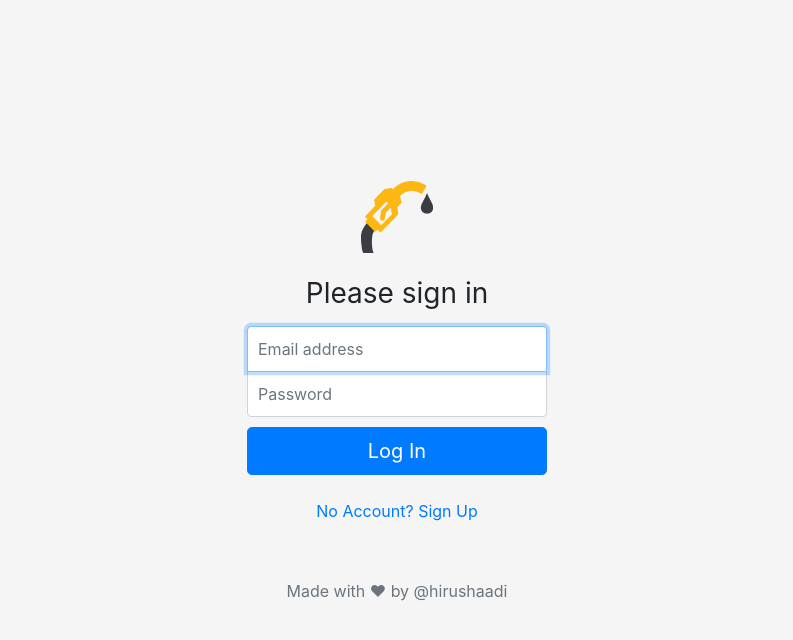
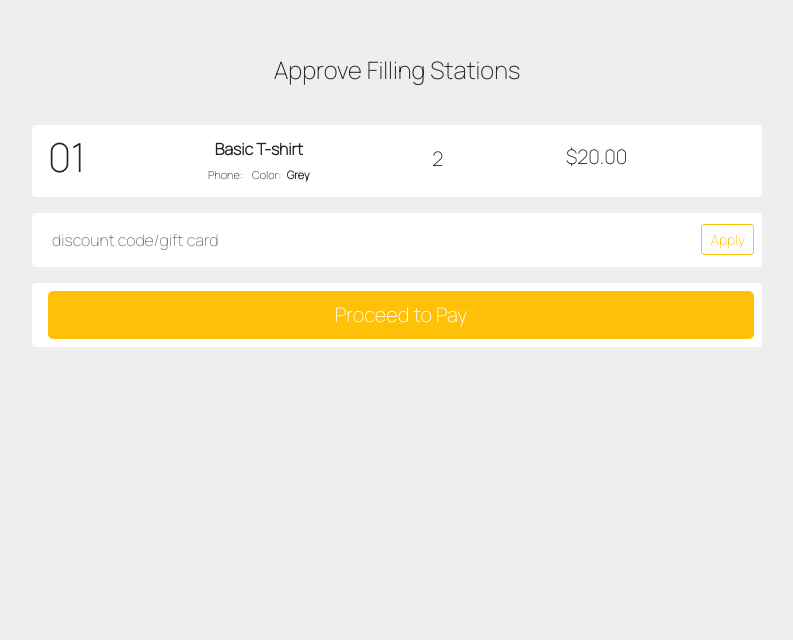
Before and after one commit to hirusha-adi/Fuel-Availability, a Flask app: template templates/accept.html in a window 1280 px wide. Shown: the top 640 px of the page, without its empty margins (243-1036 px from the left). Run offline with Flask 2, Linux system fonts and the light colour scheme; the template is opened without the code that fills it, so the values that code supplies are empty; parts of the project's set-up code (start-up, migrations or seed data) failed here and were passed over.

Commit message:
Update accept.html

```diff
--- a/templates/accept.html
+++ b/templates/accept.html
@@ -3,40 +3,92 @@
 {% block title %}Approve | Fuel Availability{% endblock %}
 
 {% block head %}
-<link rel="stylesheet" href="{{ url_for('static', filename='css/login.css') }}" />
+<link rel="stylesheet" href="{{ url_for('static', filename='css/accept.css') }}" />
 {% endblock %}
 
 {% block body %}
 
-<form class="form-signin" method="post" action="{{ url_for('login') }}">
-    <a href="{{ url_for('index') }}">
-        <img class="mb-4" src="{{ url_for('static', filename='images/logo.png') }}" alt="" width="72" height="72">
-    </a>
-    <h1 class="h3 mb-3 font-weight-normal">
-        Please sign in
-    </h1>
-    <label for="email" class="sr-only">
-        Email address
-    </label>
-    <input type="email" id="email" name="email" class="form-control" placeholder="Email address" required=""
-        autofocus="">
-    <label for="password" class="sr-only">
-        Password
-    </label>
-    <input type="password" id="password" name="password" class="form-control" placeholder="Password" required="">
-    <button class="btn btn-lg btn-primary btn-block" type="submit">
-        Log In
-    </button>
-    <br>
-    <label>
-        <a href="{{ url_for('signup') }}">
-            No Account? Sign Up
-        </a>
-    </label>
-    <p class="mt-5 mb-3 text-muted">
-        Made with ♥ by @hirushaadi
-    </p>
-</form>
+<div class="container mt-5 mb-5">
+    <div class="d-flex justify-content-center row">
+        <div class="col-md-8">
+            <div class="p-2">
+                <h4>Approve Filling Stations</h4>
+            </div>
+
+            <div class="d-flex flex-row justify-content-between align-items-center p-2 bg-white mt-4 px-3 rounded">
+                <div class="mr-1">
+                    <h1>01</h1>
+                </div>
+
+                <div class="d-flex flex-column align-items-center product-details">
+                    <span class="font-weight-bold">Basic T-shirt</span>
+                    <div class="d-flex flex-row product-desc">
+                        <div class="size mr-1">
+                            <span class="text-black">Phone:</span>
+                            <span class="font-weight-bold">&nbsp;</span>
+                        </div>
+                        <div class="color">
+                            <span class="text-black">Color:</span>
+                            <span class="font-weight-bold">&nbsp;Grey</span>
+                        </div>
+                    </div>
+                </div>
+
+                <div class="d-flex flex-row align-items-center qty">
+                    <h5 class="text-black mt-1 mr-1 ml-1">2</h5>
+                </div>
+                <div>
+                    <h5 class="text-black">$20.00</h5>
+                </div>
+                <div class="d-flex align-items-center">
+                    <i class="fa fa-trash mb-1 text-danger"></i>
+                </div>
+            </div>
+
+            <!--
+            <div class="d-flex flex-row justify-content-between align-items-center p-2 bg-white mt-4 px-3 rounded">
+                <div class="mr-1">
+                    <h1>01</h1>
+                </div>
+                <div class="d-flex flex-column align-items-center product-details">
+                    <span class="font-weight-bold">Basic T-shirt</span>
+                    <div class="d-flex flex-row product-desc">
+                        <div class="size mr-1">
+                            <span class="text-black">Size:</span>
+                            <span class="font-weight-bold">&nbsp;M</span>
+                        </div>
+                        <div class="color">
+                            <span class="text-black">Color:</span>
+                            <span class="font-weight-bold">&nbsp;Grey</span>
+                        </div>
+                    </div>
+                </div>
+                <div class="d-flex flex-row align-items-center qty">
+                    <h5 class="text-black mt-1 mr-1 ml-1">2</h5>
+                </div>
+                <div>
+                    <h5 class="text-black">$20.00</h5>
+                </div>
+                <div class="d-flex align-items-center">
+                    <i class="fa fa-trash mb-1 text-danger"></i>
+                </div>
+            </div>
+             -->
+
+            <div class="d-flex flex-row align-items-center mt-3 p-2 bg-white rounded">
+                <input type="text" class="form-control border-0 gift-card" placeholder="discount code/gift card">
+                <button class="btn btn-outline-warning btn-sm ml-2" type="button">
+                    Apply
+                </button>
+            </div>
+            <div class="d-flex flex-row align-items-center mt-3 p-2 bg-white rounded">
+                <button class="btn btn-warning btn-block btn-lg ml-2 pay-button" type="button">
+                    Proceed to Pay
+                </button>
+            </div>
+        </div>
+    </div>
+</div>
 
 {% endblock %}
 
```
